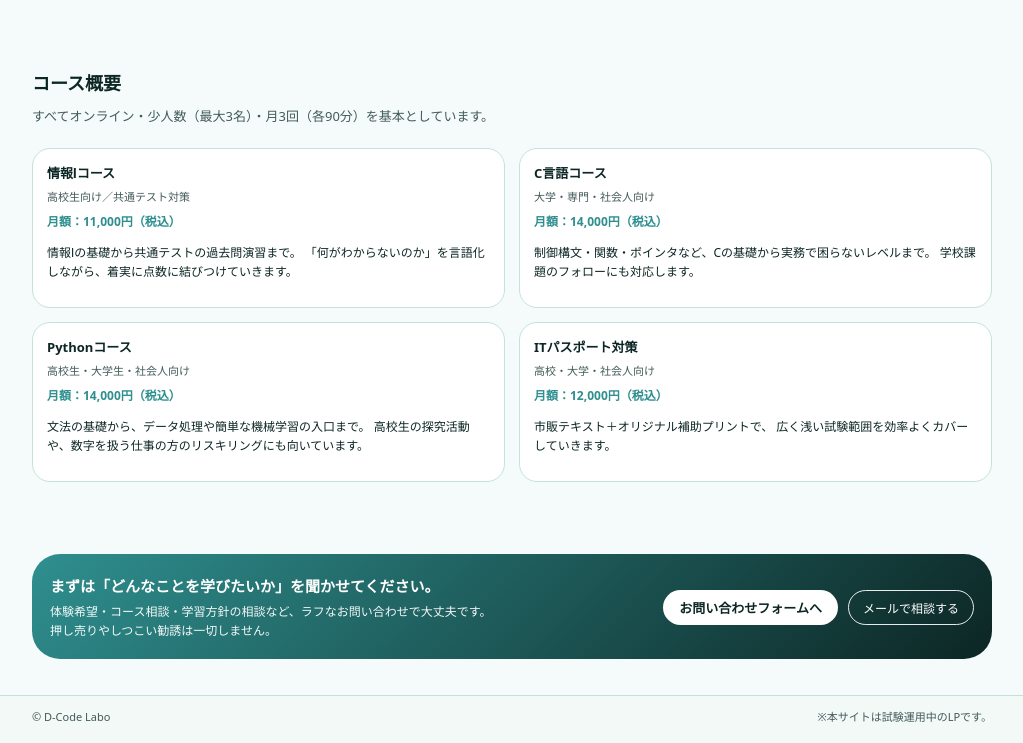
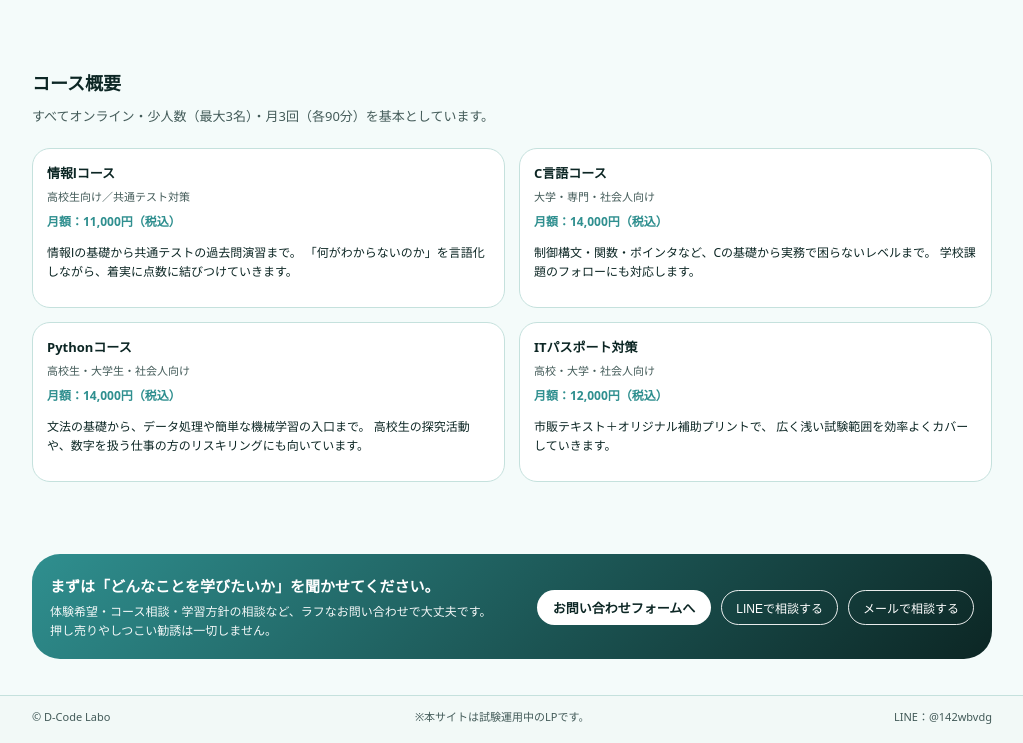
Before and after one commit to dcodelabowcp-dotcom/d-code-labo-landing, a plain HTML site: page index.html in a window 1280 px wide. Shown: the part 1003-1746 px from the top of the page, without its empty margins (128-1151 px from the left). Drawn offline with Linux system fonts and the light colour scheme.

Commit message:
Add files via upload

```diff
--- a/index.html
+++ b/index.html
@@ -602,6 +602,10 @@
               お問い合わせフォームへ
             </button>
             <button class="btn-cta-sub"
+                    onclick="window.location.href='https://line.me/R/ti/p/@142wbvdg'">
+              LINEで相談する
+            </button>
+            <button class="btn-cta-sub"
                     onclick="window.location.href='mailto:dcodelabowcp@gmail.com'">
               メールで相談する
             </button>
@@ -615,6 +619,7 @@
     <div class="footer-inner">
       <div>© D-Code Labo</div>
       <div>※本サイトは試験運用中のLPです。</div>
+      <div><a href="https://line.me/R/ti/p/@142wbvdg" target="_blank" rel="noopener">LINE：@142wbvdg</a></div>
     </div>
   </footer>
 </div>
```
